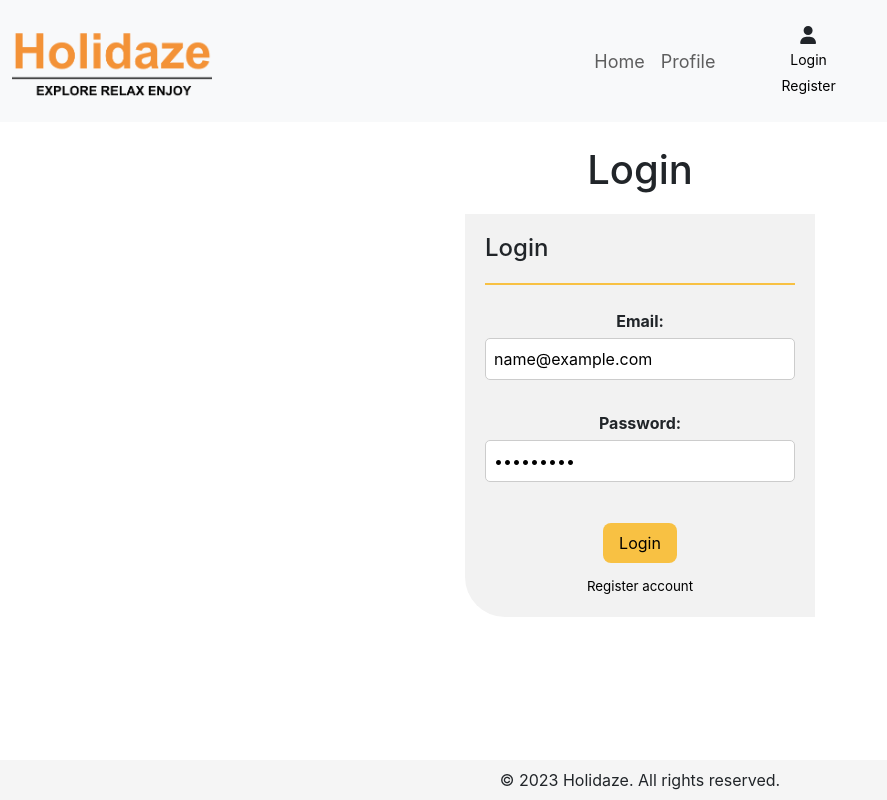
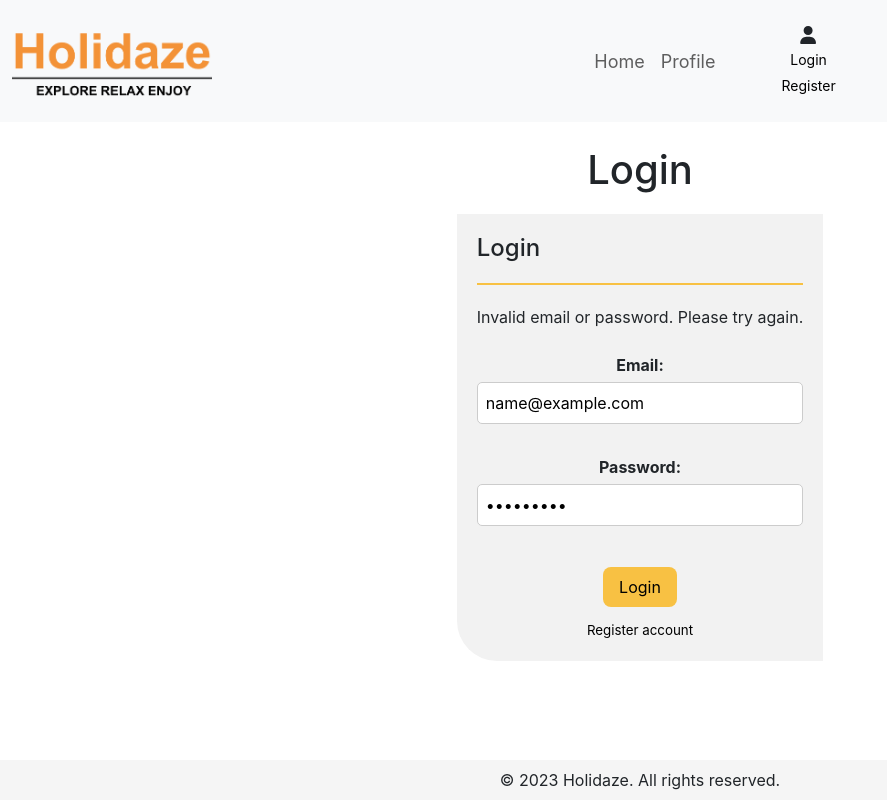
Before and after one commit to Ingsy/Holidaze, a React (Create React App) app in the folder holidaze/: page /login in a window 1280 px wide. Both pictures are taken after typing "name@example.com", "Sample123" into the empty fields and a click on the button "Login". Shown: the whole page, without its empty margins (0-887 px from the left). Built offline with nearby package versions, Linux system fonts and the light colour scheme; no server answers.

Commit message:
Update LoginForm.jsx

```diff
--- a/holidaze/src/Auth/components/LoginForm.jsx
+++ b/holidaze/src/Auth/components/LoginForm.jsx
@@ -1,8 +1,7 @@
 import React, { useState } from "react";
 import { getToken, setToken } from "../utils/LocalStorage";
 import BaseButton from "../../Components/Buttons";
-import { Link } from "react-router-dom";
-import { useNavigate } from "react-router-dom";
+import { Link, useNavigate } from "react-router-dom";
 import styles from "../../Styles/VenueForm.module.scss";
 
 function LoginForm() {
@@ -11,6 +10,7 @@ function LoginForm() {
     password: "",
   });
 
+  const [loginError, setLoginError] = useState(null);
   const navigate = useNavigate();
 
   const handleInputChange = (e) => {
@@ -47,18 +47,21 @@ function LoginForm() {
       setToken(accessToken, userName);
       console.log("User Name:", userName);
       console.log("Access Token:", accessToken);
+
+      const existingToken = getToken();
+      if (existingToken) {
+        navigate("/profile");
+        window.location.reload();
+      }
     } catch (error) {
       console.error("Login error:", error);
+      setLoginError("Invalid email or password. Please try again.");
     }
   };
 
-  const existingToken = getToken();
-  if (existingToken) {
-    navigate("/profile");
-  }
-
   return (
     <form onSubmit={handleSubmit}>
+      {loginError && <div className={styles.error}>{loginError}</div>}
       <div className="mt-4">
         <label htmlFor="email" className={styles.label}>
           Email:
```
